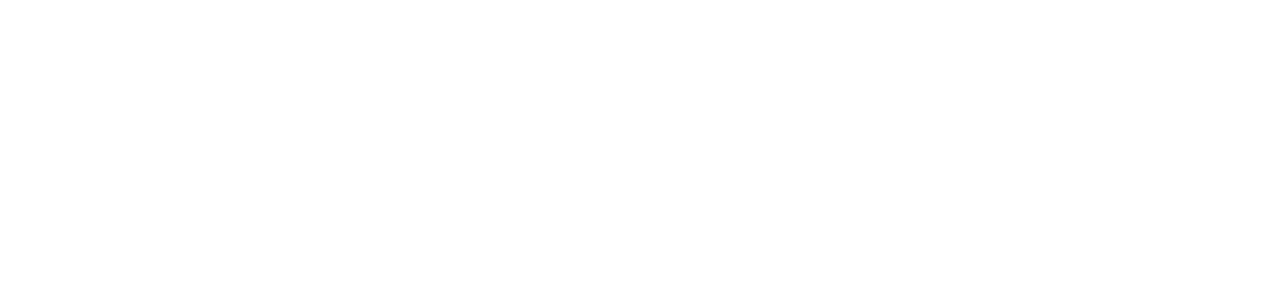
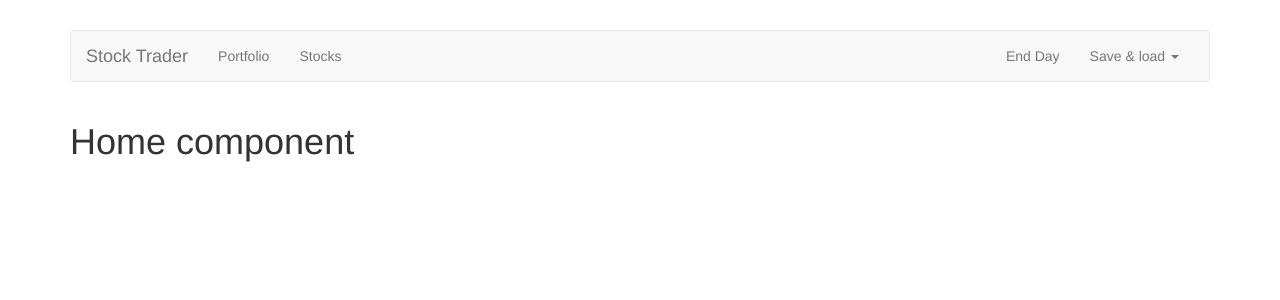
Before and after one commit to negimohit1209/vuejs_stock_trader, a Vue app: page / in a window 1280 px wide. Shown: the top 300 px of the page. Built offline with nearby package versions, Linux system fonts and the light colour scheme.

Commit message:
adds vue-router and app header navbar

```diff
--- a/package.json
+++ b/package.json
@@ -9,7 +9,8 @@
   },
   "dependencies": {
     "core-js": "^3.3.2",
-    "vue": "^2.6.10"
+    "vue": "^2.6.10",
+    "vue-router": "^3.1.3"
   },
   "devDependencies": {
     "@vue/cli-plugin-babel": "^4.0.0",
--- a/src/App.vue
+++ b/src/App.vue
@@ -1,15 +1,26 @@
 <template>
   <div class="container">
-
+    <app-header></app-header>
+    <div class="row">
+      <div class="col-md-12">
+      <router-view></router-view>
+      </div>
+    </div>
   </div>
 </template>
 
 <script>
+import Header from './components/Header.vue';
 export default {
-
+    components: {
+      appHeader: Header,
+    }
 }
 </script>
 
-<style lang="">
+<style>
+  body{
+    padding: 30px
+  }
 
 </style>
--- a/src/components/Header.vue
+++ b/src/components/Header.vue
@@ -1,3 +1,28 @@
 <template>
-    <h1>Header component</h1>
+    <nav class="navbar navbar-default">
+  <div class="container-fluid">
+    <!-- Brand and toggle get grouped for better mobile display -->
+    <div class="navbar-header">
+      <router-link to='/' class='navbar-brand'>Stock Trader</router-link>
+    </div>
+
+    <!-- Collect the nav links, forms, and other content for toggling -->
+    <div class="collapse navbar-collapse">
+      <ul class="nav navbar-nav">
+          <router-link to='/portfolio' activeClass="active" tag="li"><a>Portfolio</a></router-link>
+          <router-link to='/stocks' activeClass="active" tag="li"> <a>Stocks</a></router-link>
+      </ul>
+      <ul class="nav navbar-nav navbar-right">
+        <li><a href="#">End Day</a></li>
+        <li class="dropdown">
+          <a href="#" class="dropdown-toggle" data-toggle="dropdown" role="button" aria-haspopup="true" aria-expanded="false">Save & load <span class="caret"></span></a>
+          <ul class="dropdown-menu">
+            <li><a href="#">Save</a></li>
+            <li><a href="#">Load</a></li>
+          </ul>
+        </li>
+      </ul>
+    </div><!-- /.navbar-collapse -->
+  </div><!-- /.container-fluid -->
+</nav>
 </template>
```
Also changed, not shown: src/main.js (+8 -0 lines), src/routes.js (added, +9 -0 lines), 1 other file (tests, documents, lock files or other folders).
